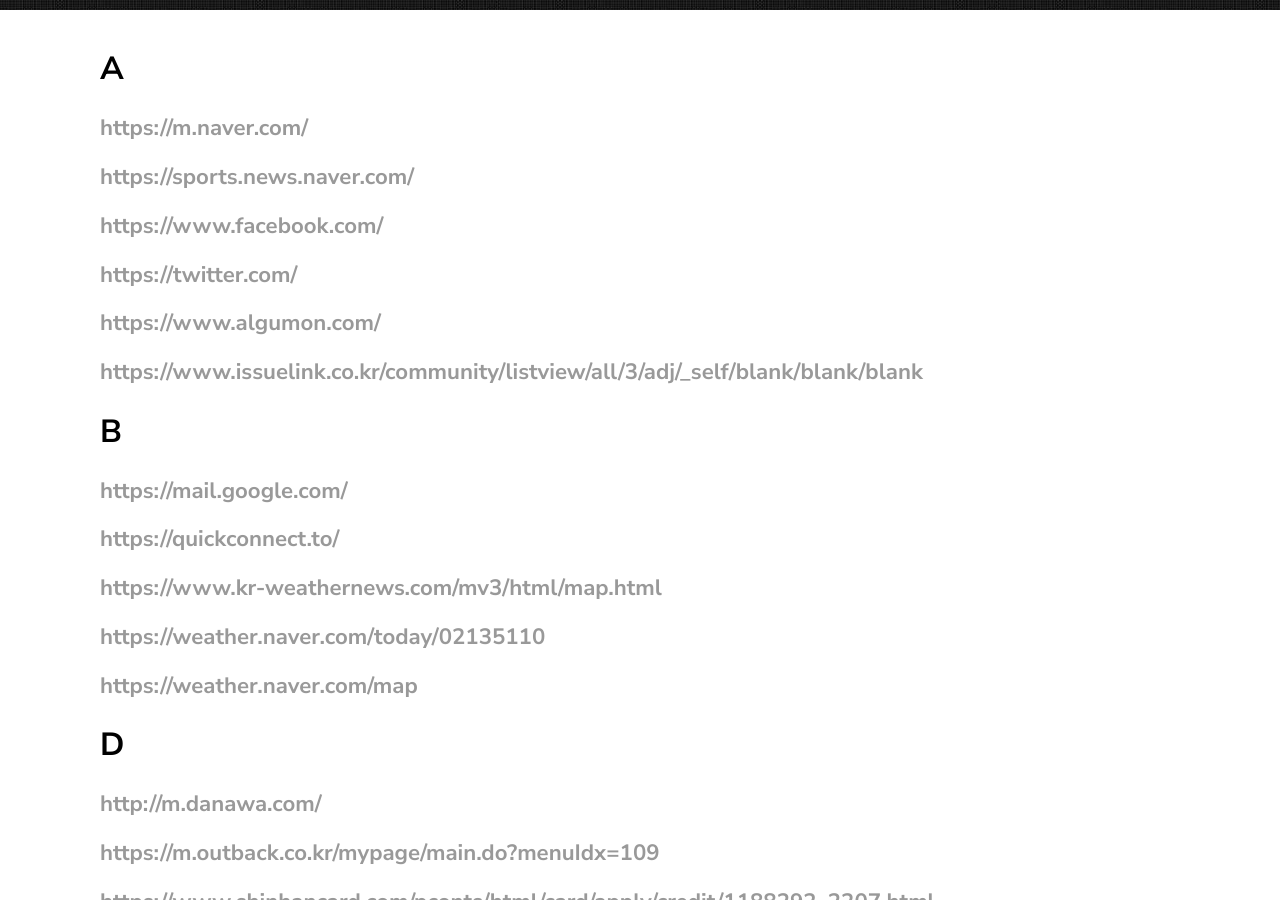
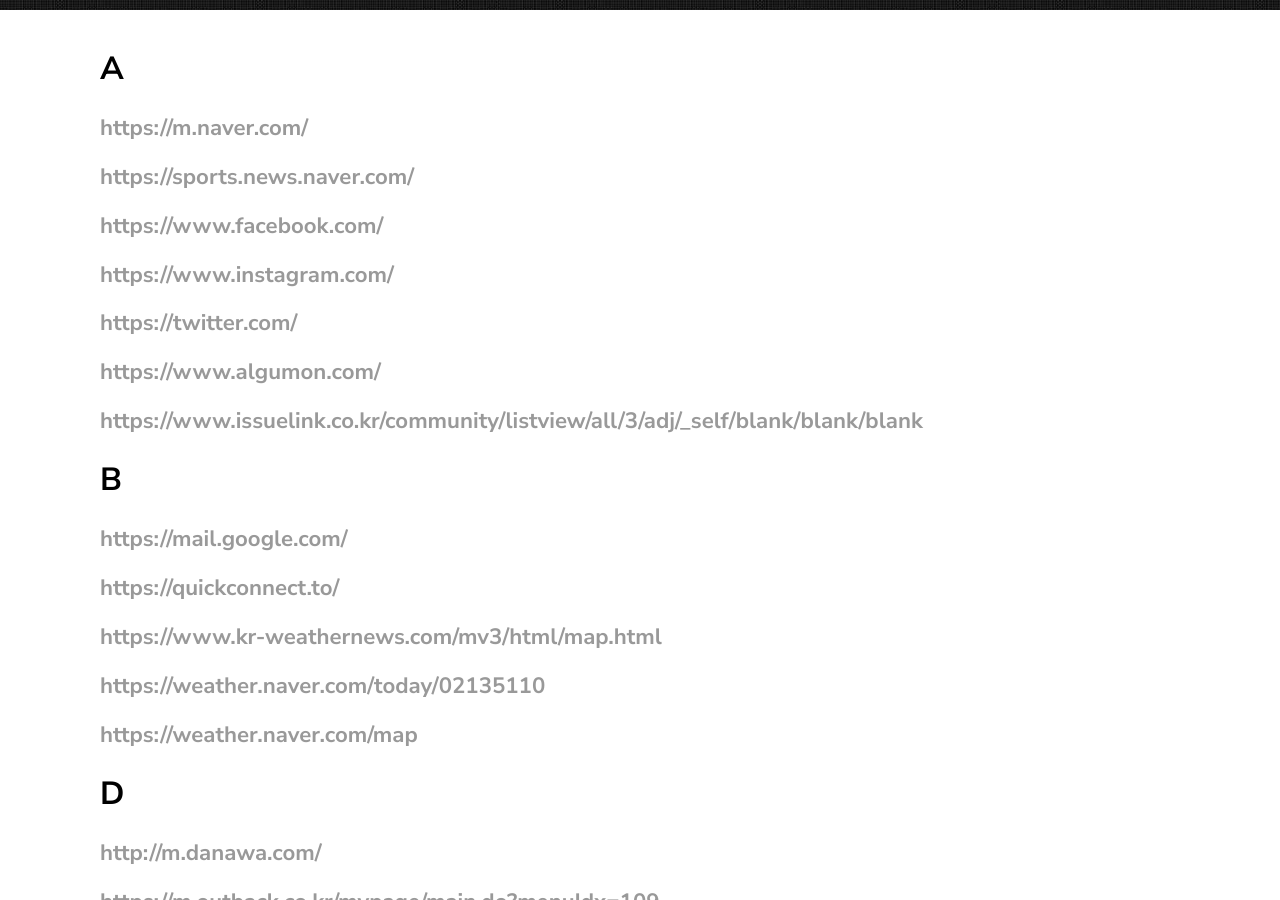
Before and after one commit to keuntaehwang/public, a Jekyll site: the page built from _posts/2023-02-07-favorite.markdown, in a window 1280 px wide and 900 px high, scrolled down 461 px. Built offline with Jekyll 4.4.1, drawn with Linux system fonts in a browser that asks for light colours.

Commit message:
Update 2023-02-07-favorite.markdown

```diff
--- a/_posts/2023-02-07-favorite.markdown
+++ b/_posts/2023-02-07-favorite.markdown
@@ -9,6 +9,7 @@ categories: NONE
 ### <https://m.naver.com/>
 ### <https://sports.news.naver.com/>
 ### <https://www.facebook.com/>
+### <https://www.instagram.com/>
 ### <https://twitter.com/>
 ### <https://www.algumon.com/>
 ### <https://www.issuelink.co.kr/community/listview/all/3/adj/_self/blank/blank/blank>
```
